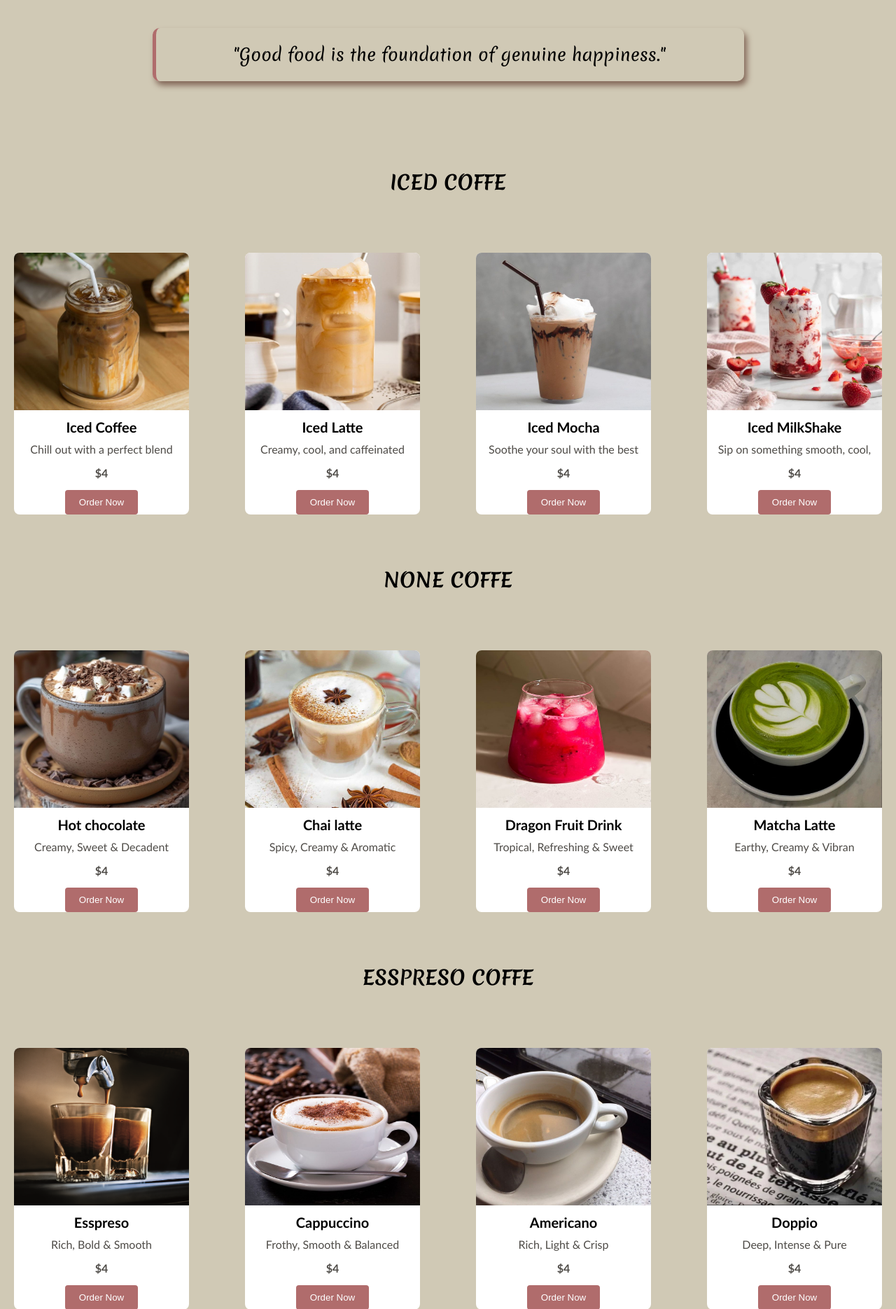
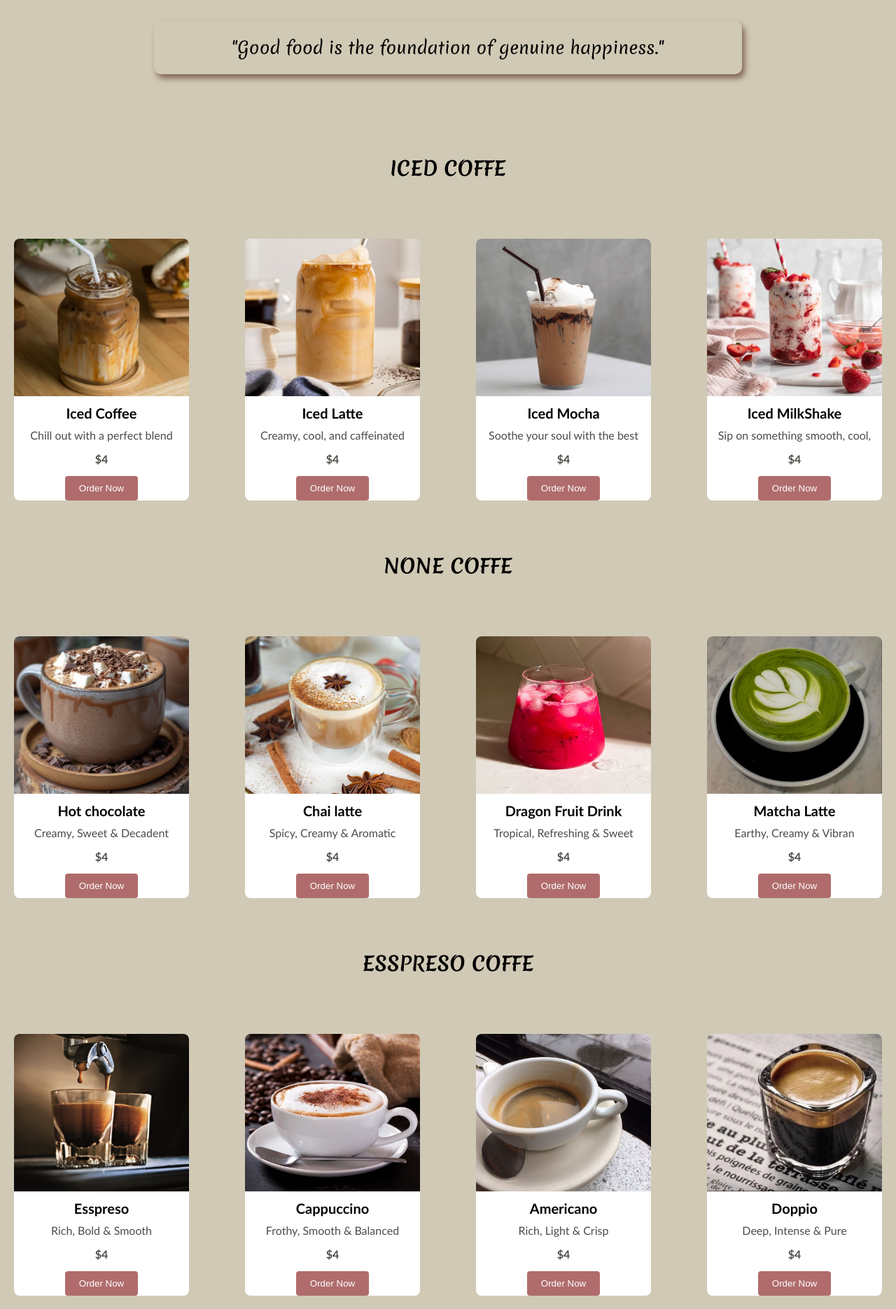
Before and after one commit to OrgesaBerisha/Projekti-Web-Dizajne, a PHP site: page /menu.html in a window 1280 px wide. Shown: the part 206-2076 px from the top of the page at 70% size. Run offline with PHP 8.4, Linux system fonts and the light colour scheme.

Commit message:
menu css ndryshim i borders dhe padding

```diff
--- a/css/menu.css
+++ b/css/menu.css
@@ -1,7 +1,7 @@
 @import url('https://fonts.googleapis.com/css2?family=Caveat:wght@400..700&family=Lobster&family=Merienda:wght@300..900&display=swap');
 
 .quote-menu {
-   padding: 40px 20px;
+   padding: 30px;
    background-color:  #d0c9b5 ;
    text-align: center;
 }
@@ -13,16 +13,14 @@
    font-weight: 400;
    max-width: 800px;
    margin: auto;
-
    padding: 20px;
-   border-left: 5px solid #b06c6c;
    line-height: 1.5;
     box-shadow: 4px 6px 8px #836758;
     border-radius: 10px;
 }
 /*Menu Section */
     .menu {
-      padding: 10px;
+      padding-top: 10px;
       text-align: center;
       background-color:  #d0c9b5 ;
 
```
